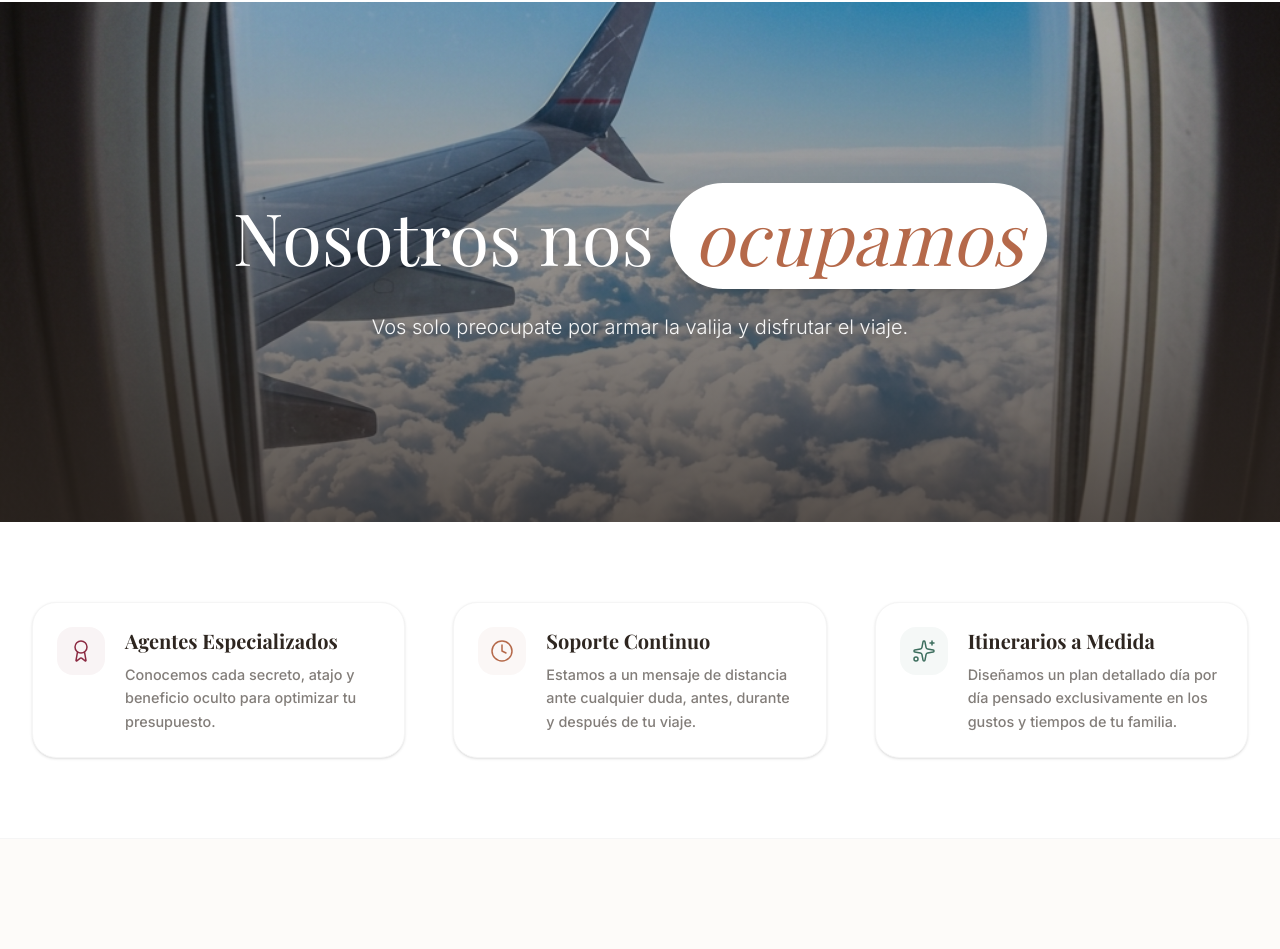
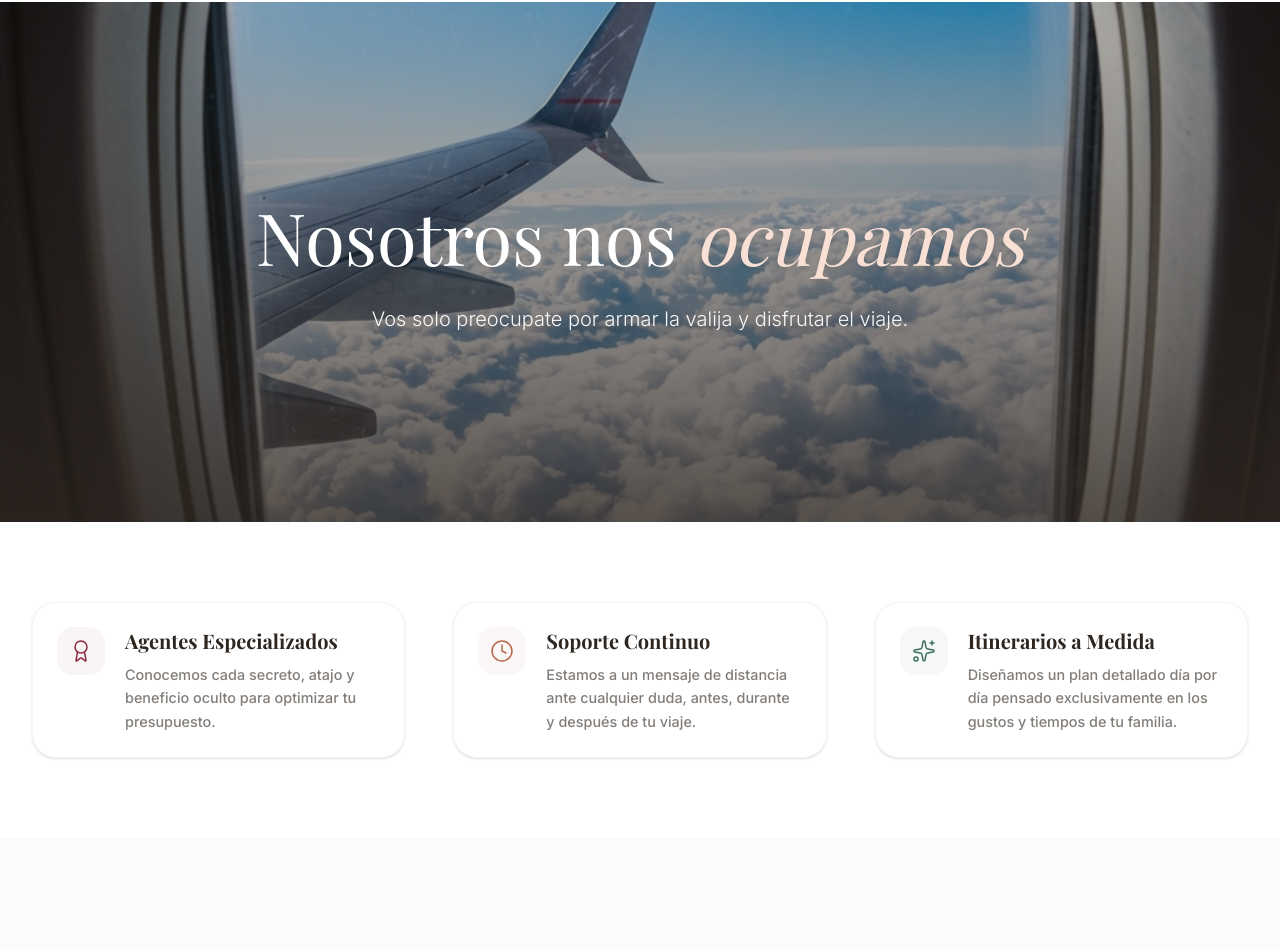
Before and after one commit to TheMagicalDuo/TheMagicalDuo, a React (Vite) app: page / in a window 1280 px wide. Shown: the part 7881-8830 px from the top of the page. Built offline with nearby package versions, Linux system fonts and the light colour scheme; a web font is replaced by a local one.

Commit message:
Revert pill design, use soft pastel peach text color for visibility

```diff
--- a/src/components/DreamVision.jsx
+++ b/src/components/DreamVision.jsx
@@ -49,10 +49,9 @@ export default function DreamVision() {
             whileInView={{ opacity: 1, y: 0 }}
             viewport={{ once: true }}
             transition={{ duration: 0.6 }}
-            className="text-4xl md:text-5xl lg:text-7xl font-serif text-white mb-6 leading-tight drop-shadow-2xl flex flex-wrap justify-center items-center gap-x-4 gap-y-2"
+            className="text-4xl md:text-5xl lg:text-7xl font-serif text-white mb-6 leading-tight drop-shadow-2xl"
           >
-            <span>Nosotros nos</span>
-            <span className="italic bg-white text-terracota px-6 py-2 rounded-full shadow-lg">ocupamos</span>
+            Nosotros nos <span className="italic text-[#F8E0D5] drop-shadow-md">ocupamos</span>
           </motion.h2>
 
           <motion.p
```
